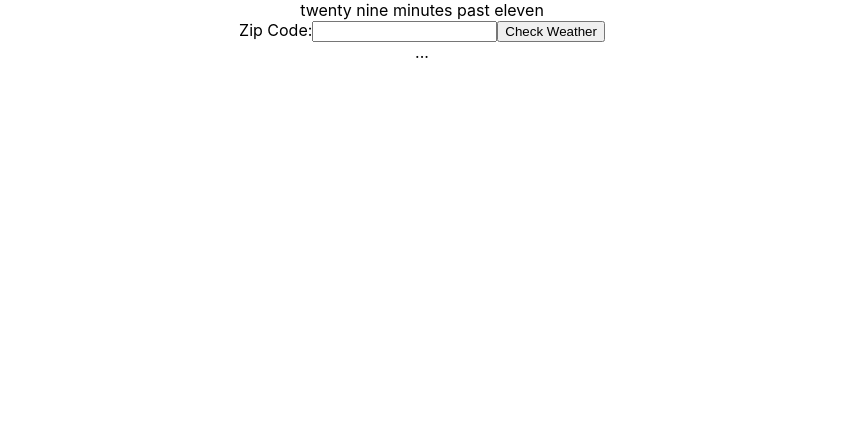
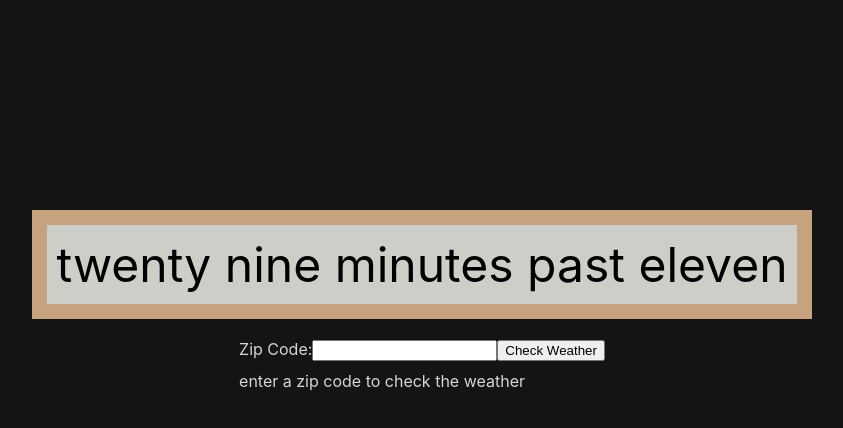
Before and after one commit to acourney/homepage, a React (Create React App) app: page / in a window 1280 px wide. Shown: the top 428 px of the page, without its empty margins (218-1061 px from the left). Built offline with nearby package versions, Linux system fonts and the light colour scheme; no server answers.

Commit message:
displays information, basic styles

```diff
--- a/src/App.css
+++ b/src/App.css
@@ -1,38 +1,22 @@
-.App {
-  text-align: center;
+* {
+  box-sizing: border-box;
+
 }
 
-.App-logo {
-  height: 40vmin;
-  pointer-events: none;
+body {
+  background-color: rgb(21, 20, 20);
+  color: rgb(214, 214, 214);
 }
 
-@media (prefers-reduced-motion: no-preference) {
-  .App-logo {
-    animation: App-logo-spin infinite 20s linear;
-  }
-}
+.App {
+  margin: auto;
+  gap: 20px;
 
-.App-header {
-  background-color: #282c34;
-  min-height: 100vh;
+  width: 70vw;
+  height: 600px;;
+
   display: flex;
   flex-direction: column;
   align-items: center;
   justify-content: center;
-  font-size: calc(10px + 2vmin);
-  color: white;
 }
-
-.App-link {
-  color: #61dafb;
-}
-
-@keyframes App-logo-spin {
-  from {
-    transform: rotate(0deg);
-  }
-  to {
-    transform: rotate(360deg);
-  }
-}
--- /dev/null
+++ b/src/components/Time/Time.css
@@ -0,0 +1,10 @@
+.time-container {
+    border: 15px solid rgb(198, 162, 126);
+    font-size: 3rem;
+}
+
+.time-text {
+    padding: 10px;
+    background-color: rgb(206, 206, 201);
+    color: black;
+}
--- a/src/components/Time/Time.js
+++ b/src/components/Time/Time.js
@@ -1,4 +1,6 @@
 import React, { useEffect, useState } from "react";
+
+import "./Time.css";
 
 function Time(props) {
   const [toggle, setToggle] = useState(false);
@@ -130,7 +132,11 @@ function Time(props) {
     return () => clearInterval(intervalID);
   }, [toggle]);
 
-  return <div>{timeToDisplay}</div>;
+  return (
+    <div className="time-container">
+      <div className="time-text">{timeToDisplay}</div>
+    </div>
+  );
 }
 
 export default Time;
--- /dev/null
+++ b/src/components/Weather/Weather.css
@@ -0,0 +1,12 @@
+.weather-container {
+    display: flex;
+    flex-direction: column;
+    align-items: center;
+    justify-content: center;
+
+    gap: 10px;
+}
+
+main {
+    width: 100%;
+}
--- a/src/components/Weather/Weather.js
+++ b/src/components/Weather/Weather.js
@@ -1,4 +1,6 @@
 import React, { useEffect, useState } from "react";
+
+import "./Weather.css";
 
 function Weather(props) {
   const apiKey = "e066e3519bfea8228d8e4d4c9f5f8ce0";
@@ -55,7 +57,7 @@ function Weather(props) {
   }, [handleSubmit]);
 
   return (
-    <div>
+    <div className="weather-container">
       <form onSubmit={handleSubmit}>
         <label for="zipcode">Zip Code:</label>
         <input
@@ -65,15 +67,20 @@ function Weather(props) {
         ></input>
         <button type="submit">Check Weather</button>
       </form>
-      {loading === false ? (
-        <div>
-          The temperature right now in {city} is {currentTemp} &#176;F. Today's
-          low temperature is {loTemp}&#176;F. Today's high temperature is{" "}
-          {hiTemp}&#176;F. Conditions today: {currentCondition}
-        </div>
-      ) : (
-        <div>...</div>
-      )}
+      <main>
+        {loading === false ? (
+          <div>
+            <p>
+              The temperature right now in {city} is {currentTemp} &#176;F.
+            </p>
+            <p>Today's low temperature is {loTemp}&#176;F.</p>
+            <p>Today's high temperature is {hiTemp}&#176;F.</p>
+            <p>Conditions today: {currentCondition}</p>
+          </div>
+        ) : (
+          <div>enter a zip code to check the weather</div>
+        )}
+      </main>
     </div>
   );
 }
```
